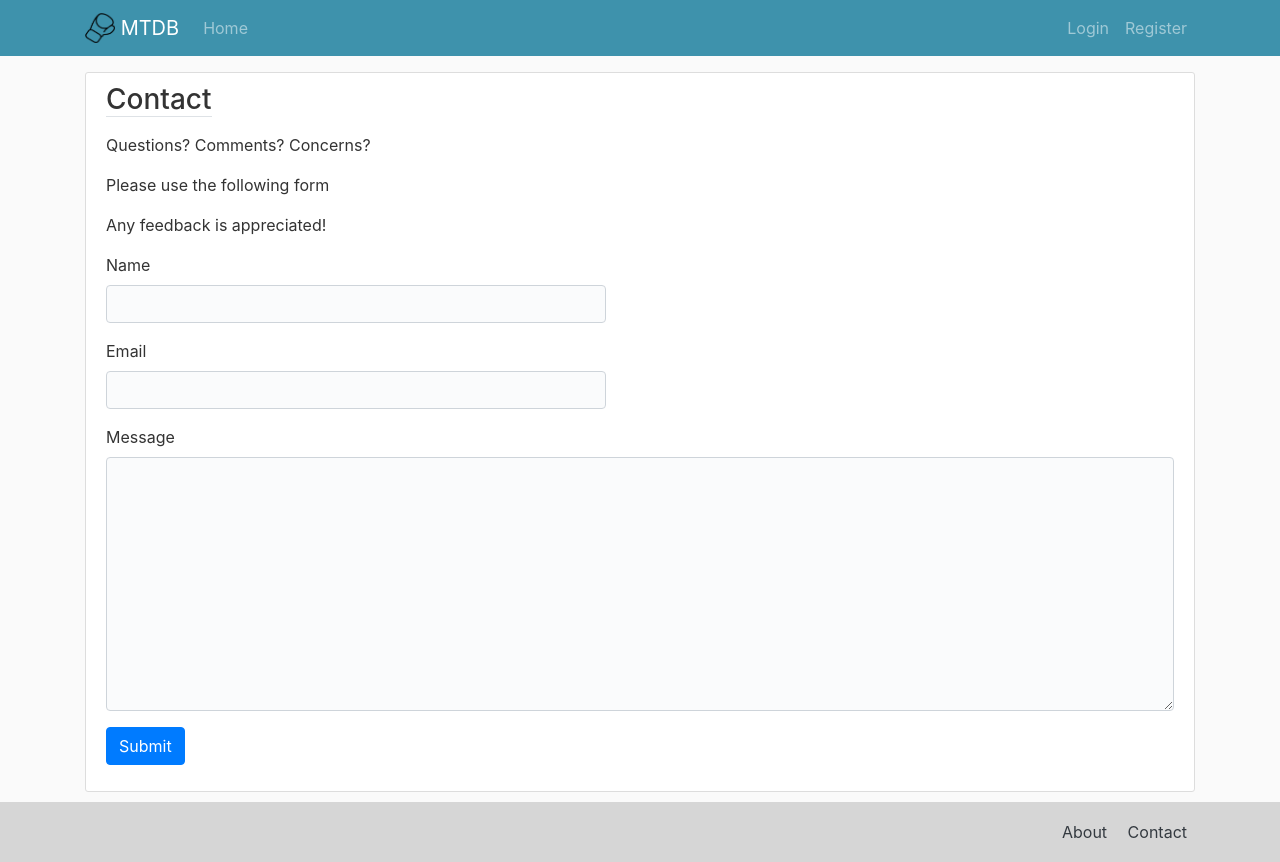
After one commit to ysmt1/muaythaidb-V2, a Django app: page /contact/ in a window 1280 px wide. The commit adds this page. Run offline with Django 3.2, Linux system fonts and the light colour scheme; some libraries are stand-ins or nearby versions.

Commit message:
added contact and about pages, with other minor changes

```diff
--- a/mtdb/forms.py
+++ b/mtdb/forms.py
@@ -1,6 +1,28 @@
 from django import forms
+from crispy_forms.helper import FormHelper
+from crispy_forms.layout import Submit, Layout, Fieldset, ButtonHolder, Field, HTML
 from users.forms import MyImageWidget
 from .models import Review, Gym, ReviewImage
+
+class ContactForm(forms.Form):
+    name = forms.CharField(max_length=200, required=False)
+    email = forms.EmailField()
+    message = forms.CharField(widget=forms.Textarea)
+
+    def __init__(self, *args, **kwargs):
+        super(ContactForm, self).__init__(*args, **kwargs)
+        self.helper = FormHelper()
+        self.helper.form_id = 'contactForm'
+        self.helper.form_class = 'contact-form'
+        self.helper.form_method = 'POST'
+
+        self.helper.add_input(Submit('submit', 'Submit'))
+
+        self.helper.layout = Layout(
+            Field('name', css_class="contact-name"),
+            Field('email', css_class="contact-email"),
+            Field('message', css_class="contact-message")
+        )
 
 class ReviewCreateForm(forms.ModelForm):
     gym = forms.ModelChoiceField(Gym.objects.all(), empty_label="Select Gym")
@@ -27,6 +49,7 @@ class ReviewCreateForm(forms.ModelForm):
             'rating_location': 'Rate the Location/Surrounding Area (Nearby Attractions/Housing/Transport/Food, etc.)',
             'rating_cost': 'Rate the Cost/Value',
             'rating_overall': 'Overall Rating',
+            'content': 'Content'
         }
 
     def clean(self):
--- a/mtdb/static/mtdb/css/styles.css
+++ b/mtdb/static/mtdb/css/styles.css
@@ -1,11 +1,16 @@
 /**********************************************
 ********General styles / utilities*************
 **********************************************/
+html {
+  position: relative;
+  min-height: 100%;
+}
 
 body {
   background: #fafafa;
   color: #333333;
   /* margin-top: 5rem; */
+  margin-bottom: 60px;
 }
 
 .text-center {
@@ -14,6 +19,10 @@ body {
 
 .text-right {
     text-align: right;
+}
+
+.light-underline {
+    border-bottom: 1px solid #dee2e6;
 }
 
 .hide {
@@ -34,16 +43,44 @@ ul.errorlist.nonfield {
     margin: 0
 }
 
+.footer {
+  position: absolute;
+  bottom: 0;
+  width: 100%;
+  /* Set the fixed height of the footer here */
+  height: 60px;
+  line-height: 60px; /* Vertically center the text there */
+  background-color: #d6d6d6;
+}
+
+.footer-link {
+    padding-left: .5rem;
+    padding-right: .5rem;
+}
+
 .list-group-item {
     text-align: center;
+}
+
+.bold-label {
+    font-weight: 600;
+}
+
+.col-form-label {
+    font-weight: 600;
+}
+
+.asteriskField {
+    display: none;
 }
 /**********************************************
 ********Navbar and Content div styles**********
 **********************************************/
 
 .bg-nav {
-    background-color: #0a6986bd;
+    /* background-color: #0a6986bd; */
     /* background-color: #41879c; */
+    background-color: #3e92ac;
 }
 
 .navbar-text {
@@ -134,6 +171,10 @@ p.form-header {
     margin-top: 7px
 }
 
+.pass-reset {
+    padding-top: 10px;
+}
+
 /**********************************************
 ************Profile page styles****************
 **********************************************/
@@ -147,6 +188,18 @@ p.form-header {
 
 .form-row > .form-group {
     padding-left: 7px
+}
+
+/**********************************************
+************Contact page styles****************
+**********************************************/
+.contact-name, .contact-email {
+    max-width: 500px;
+    background-color: #fafbfc;
+}
+
+.contact-message {
+    background-color: #fafbfc;
 }
 
 /**********************************************
@@ -189,6 +242,15 @@ div.rating-label {
 
 img.img-thumbnail {
     width: 175px
+}
+
+div.rating-label > label {
+    font-weight: 600;
+}
+
+span.optional {
+    font-weight: 300;
+    font-style: italic;
 }
 
 /**********************************************
--- a/mtdb/templates/mtdb/base.html
+++ b/mtdb/templates/mtdb/base.html
@@ -4,6 +4,7 @@
 <head>
     <meta charset="utf-8">
     <meta name="viewport" content="width=device-width, initial-scale=1, shrink-to-fit=no">
+    {% block meta %}{% endblock %}
     <link rel="stylesheet" href="https://stackpath.bootstrapcdn.com/bootstrap/4.3.1/css/bootstrap.min.css"
         integrity="sha384-ggOyR0iXCbMQv3Xipma34MD+dH/1fQ784/j6cY/iJTQUOhcWr7x9JvoRxT2MZw1T" crossorigin="anonymous">
     <link rel="stylesheet" href="https://use.fontawesome.com/releases/v5.8.1/css/all.css"
@@ -68,6 +69,12 @@
         </div>
         {% block content %}{% endblock %}
     </div>
+    <footer class="footer">
+        <div class="container text-right">
+            <a class="text-dark footer-link" href="{% url 'about' %}">About</a>
+            <a class="text-dark footer-link" href="{% url 'contact' %}">Contact</a>
+        </div>
+    </footer>
     <script src="https://code.jquery.com/jquery-3.4.1.min.js"
         integrity="sha256-CSXorXvZcTkaix6Yvo6HppcZGetbYMGWSFlBw8HfCJo=" crossorigin="anonymous"></script>
     <script src="https://cdnjs.cloudflare.com/ajax/libs/popper.js/1.14.7/umd/popper.min.js"
--- /dev/null
+++ b/mtdb/templates/mtdb/contact.html
@@ -0,0 +1,21 @@
+{% extends 'mtdb/base.html' %}
+{% load crispy_forms_tags %}
+{% block content %}
+<div class="row">
+    <div class="col">
+        <div class="content-div">
+            <h3><span class="light-underline">Contact</span></h3>
+            <p class="mt-3">
+                Questions? Comments? Concerns?
+            </p>
+            <p>
+                Please use the following form
+            </p>
+            <p>
+                Any feedback is appreciated!
+            </p>
+            {% crispy form %}
+        </div>
+    </div>
+</div>
+{% endblock %}
--- a/mtdb/templates/mtdb/index.html
+++ b/mtdb/templates/mtdb/index.html
@@ -1,5 +1,8 @@
 {% extends 'mtdb/base.html' %}
 {% load static %}
+{% block meta %}
+    <meta name="description" content="User review portal of Muay Thai Gyms in Thailand.  Find the right gym for you">
+{% endblock %}
 {% block stylesheets %}
     <link href="https://fonts.googleapis.com/css?family=Roboto:400,700i&display=swap" rel="stylesheet">
 {% endblock %}
--- a/mtdb/urls.py
+++ b/mtdb/urls.py
@@ -3,6 +3,8 @@ from . import views
 
 urlpatterns = [
     path('', views.index, name='index'),
+    path('about/', views.about, name='about'),
+    path('contact/', views.contact, name='contact'),
     path('review/', views.ReviewCreateView.as_view(), name='create_review'),
     path('review/<int:pk>/update', views.ReviewUpdateView.as_view(), name='update_review'),
     path('review/<int:pk>/delete', views.ReviewDeleteView.as_view(), name='delete_review'),
--- a/mtdb/views.py
+++ b/mtdb/views.py
@@ -3,6 +3,7 @@ from django.contrib.auth.mixins import LoginRequiredMixin, UserPassesTestMixin
 from django.contrib.auth.models import User
 from django.contrib.auth.decorators import login_required
 from django.contrib.messages.views import SuccessMessageMixin
+from django.core.mail import send_mail
 from django.shortcuts import render, redirect, get_object_or_404
 from django.http import HttpResponse, HttpResponseRedirect, JsonResponse
 from django.views.generic import ListView, DetailView, CreateView, UpdateView, DeleteView
@@ -10,7 +11,7 @@ from django.urls import reverse, reverse_lazy
 from django.views.decorators.http import require_http_methods
 from django.db.models import Count, Avg, Sum, F
 from .models import Gym, Review, GymImage, ReviewImage, Like
-from .forms import ReviewCreateForm, ReviewFormSet
+from .forms import ReviewCreateForm, ReviewFormSet, ContactForm
 
 def index(request):
     gyms = Gym.objects.annotate(count = Count('review'), avg = Avg('review__rating_overall'), total_days = Sum('review__training_length'))
@@ -26,6 +27,27 @@ def index(request):
         'latest_review': latest_review
     }
     return render(request, 'mtdb/index.html', context)
+
+def about(request):
+    return render(request, 'mtdb/about.html')
+
+def contact(request):
+    if request.method == 'POST':
+        form = ContactForm(request.POST)
+
+        if form.is_valid():
+            name = form.cleaned_data['name']
+            email = form.cleaned_data['email']
+            message = form.cleaned_data['message']
+            subject = f"MTDB, message from {email} ({name})"
+
+            send_mail(subject, message, "", ['yosuke.seki@gmail.com'])
+            messages.success(request, 'Message Sent! Will Reply Shortly')
+            return HttpResponseRedirect(reverse('index'))
+    else:
+        form = ContactForm()
+
+    return render(request, 'mtdb/contact.html', {'form':form})
 
 class GymDetailView(DetailView):
     model = Gym
@@ -49,10 +71,10 @@ class ReviewCreateView(SuccessMessageMixin, LoginRequiredMixin, CreateView):
     def get_context_data(self, **kwargs):
         context = super(ReviewCreateView, self).get_context_data(**kwargs)
         if self.request.POST:
-            context['form'] = ReviewCreateForm(self.request.POST)
+            context['form'] = ReviewCreateForm(self.request.POST, label_suffix="")
             context['formset'] = ReviewFormSet(self.request.POST, self.request.FILES)
         else:
-            context['form'] = ReviewCreateForm()
+            context['form'] = ReviewCreateForm(label_suffix="")
             context['formset'] = ReviewFormSet()
         return context
 
```
Also changed, not shown: mtdb/templates/mtdb/about.html (added, +21 -0 lines), mtdb/templates/mtdb/review_create_form.html (+7 -4 lines), users/templates/users/login.html (+4 -4 lines), mtdb/static/mtdb/img/thailand.png (added).
